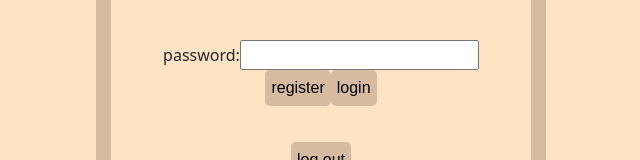
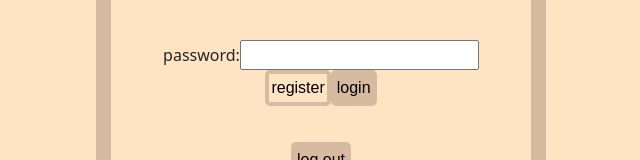
Before and after one commit to rolfslau/startup, a React (Vite) app: page / in a window 1280 px wide. In both pictures the pointer is over the button "register". Shown: the part 411-571 px from the top of the page, without its empty margins (319-959 px from the left). Built offline with nearby package versions, Linux system fonts and the light colour scheme.

Commit message:
updated css so that all buttons are the same

```diff
--- a/src/app.css
+++ b/src/app.css
@@ -60,6 +60,10 @@ button {
     justify-content: center;
 }
 
+button:hover {
+    background-color: bisque;
+}
+
 .button:hover {
     background-color: bisque;
 }
```
Also changed, not shown: 22 other files (tests, documents, lock files or other folders).
